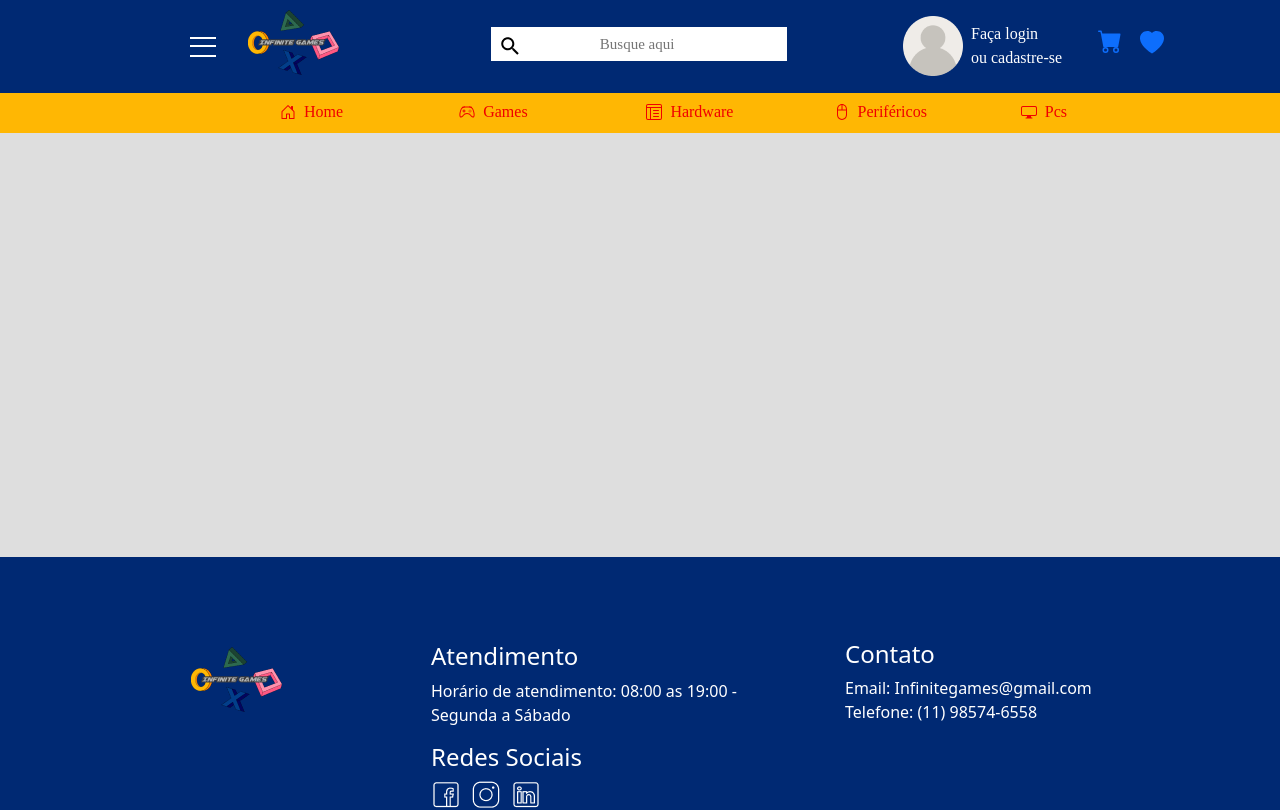
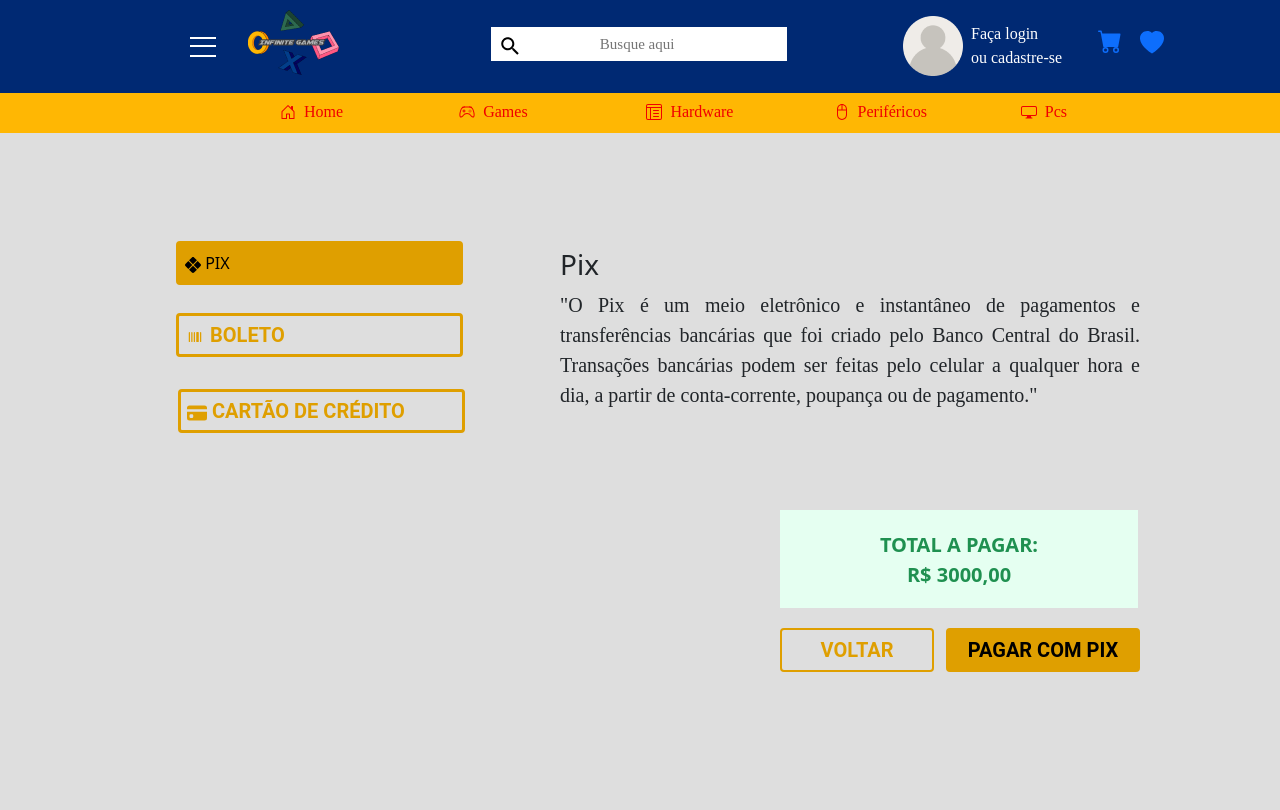
Before and after one commit to Nalanda-Dias/ProjetoTCC, a React (Create React App) app: page /pagamento in a window 1280 px wide. Shown: the top 810 px of the page. Built offline with nearby package versions, Linux system fonts and the light colour scheme.

Commit message:
Tela Carrinho, pagamento e confirmação

```diff
--- a/src/Routes/index.jsx
+++ b/src/Routes/index.jsx
@@ -8,8 +8,8 @@ import Home from '../Screens/Home/index';
 import LoginCad from '../Screens/LoginCad/index';
 import Pcs from '../Screens/Pcs';
 import Perifericos from '../Screens/Perifericos';
-
-
+import Pagamento from '../Screens/Pagamento/index';
+import Confirmacao from '../Screens/Confirmacao/index';
 export const AppRoutes = () => {
     return (
         <Router>
@@ -22,6 +22,8 @@ export const AppRoutes = () => {
                     <Route path="/pcs" exact element={<Pcs/>}/>
                     <Route path="/carrinho" exact element={<Carrinho/>}/>
                     <Route path="/detalhes" exact element={<Detalhe/>}/>
+                    <Route path="/pagamento" exact element={<Pagamento/>}/>
+                    <Route path="/confcompra" exact element={<Confirmacao/>}/>
             </Routes>
         </Router>
     )
--- a/src/Screens/Carrinho/index.jsx
+++ b/src/Screens/Carrinho/index.jsx
@@ -13,7 +13,7 @@ const Carrinho = () => {
             <div className='DivEnd'>
                 <div className='divend'>
                     <p className='icone'><BsFillGeoAltFill /></p>
-                    <h2 className='titulo01'>SELECIONE O ENDEREÇO</h2> <br /><br />
+                    <h2 className='titulo01'> SELECIONE O ENDEREÇO</h2> <br /><br />
                     <div className='conteudo'>
                         <input type="radio" name="fav_language" value="HTML" />
                         <label for="html">My Home</label>
@@ -71,7 +71,7 @@ const Carrinho = () => {
 
             <div className='DivFinal'>
                 <p className='total'>Total: <br /> R$3000,00</p>
-                <button className='button04'>CONFIRMAR</button>
+                <a href='/pagamento'><button className='button04'>CONFIRMAR</button></a>
                 <button className='button05'>CONTINUAR COMPRANDO</button>
             </div>
         </>
--- a/src/Screens/Carrinho/style.css
+++ b/src/Screens/Carrinho/style.css
@@ -152,10 +152,40 @@
 .button04
 {
     border: 2px solid #DF9F00;
-    width: 115px;
-    height: 30px;
+    width: 311.5px;
+    height: 86px;
     background-color: #DF9F00;
     color: black;
-    font-weight: 200;
+    font-weight: bold;
     font-family: roboto;
+    margin-top: 20px;
+    margin-left: 20px;
+    border-radius: 5px;
 }
+
+.button05
+{
+    border: 3px solid #DF9F00;
+    width: 311.5px;
+    height: 86px;
+    background-color: transparent;
+    color: #DF9F00;
+    font-weight: bold;
+    font-family: roboto;
+    margin-top: 20px;
+    margin-left: 20px;
+    border-radius: 5px;
+}
+
+.button05:hover
+{
+    color: black;
+    background-color: #DF9F00;
+}
+
+.button04:hover
+{
+    color: #DF9F00;
+    background-color: transparent;
+    border: 3px solid #DF9F00;
+}
--- /dev/null
+++ b/src/Screens/Confirmacao/index.jsx
@@ -0,0 +1,19 @@
+import React from 'react';
+import 'bootstrap/dist/css/bootstrap.min.css';
+import "./style.css";
+import img1 from "../../assents/check.png";
+
+const confcompra = () => {
+    return (
+
+        <>
+        <div>
+        <img src={img1} className="Check" />
+        <p className='legendaCompra'>COMPRA FINALIZADA! <br/> ENVIAMOS MAIS ONFORMAÇÕES NO EMAIL CADASTRADO</p>
+        <button className='button11'>CONTINUAR</button>
+        </div>
+        </>
+    )
+}
+
+export default confcompra
--- /dev/null
+++ b/src/Screens/Confirmacao/style.css
@@ -0,0 +1,37 @@
+.Check {
+    width: 194px;
+    height: 194px;
+    margin-top: 114.5px;
+    margin-left: 571px;
+}
+
+.legendaCompra {
+    font-family: Ubuntu;
+    font-size: 20px;
+    font-weight: 400;
+    margin-left: 0px;
+    text-align: center;
+    margin-top: 41px;
+}
+
+.button11 {
+
+    width: 194px;
+    height: 44px;
+    border-radius: 4px;
+    color: black;
+    border: 2px solid #DF9F00;
+    background-color: #DF9F00;
+    font-family: Roboto;
+    font-size: 20px;
+    font-weight: 700;
+    margin-left: 570px;
+    margin-top: 25px;
+}
+
+.button11:hover
+{
+    color: #DF9F00;
+    background-color: transparent;
+    border: 3px solid #DF9F00;
+}
--- /dev/null
+++ b/src/Screens/Pagamento/index.jsx
@@ -0,0 +1,34 @@
+import React from 'react';
+import 'bootstrap/dist/css/bootstrap.min.css';
+import "./style.css";
+import { BsFillXDiamondFill, BsUpc, BsFillCreditCardFill } from "react-icons/bs";
+
+const pagamento = () => {
+    return (
+
+        <>
+        <div className='DivButtons'>
+            <button className='button06'><BsFillXDiamondFill/> PIX</button>
+            <br/>
+            <button className='button07'><BsUpc/>  BOLETO</button>
+            <br/>
+            <button className='button08'><BsFillCreditCardFill/> CARTÃO DE CRÉDITO</button>
+        </div>
+        <div className='Pix'>
+            <h3 className='Pix'>Pix</h3>
+            <p className='PixText'>"O Pix é um meio eletrônico e instantâneo de pagamentos e transferências bancárias que foi criado
+                pelo Banco Central do Brasil. Transações bancárias podem ser feitas pelo celular a qualquer hora e
+                dia, a partir de conta-corrente, poupança ou de pagamento."</p>
+        </div>
+        <div className='Total02'>
+            <p className='Total03'>TOTAL A PAGAR: <br/> R$ 3000,00</p>
+        </div>
+        <div>
+            <button className='button09'>VOLTAR</button>
+            <a href='/confcompra'><button className='button10'>PAGAR COM PIX</button></a>
+        </div>
+        </>
+    )
+}
+
+export default pagamento
--- /dev/null
+++ b/src/Screens/Pagamento/style.css
@@ -0,0 +1,146 @@
+.button06 {
+    border-radius: 4px;
+    width: 287px;
+    height: 44px;
+    padding: 7px1 13px, 7px, 13px;
+    margin-left: 176px;
+    margin-top: 28px;
+    border: 3px solid #DF9F00;
+    background-color: #DF9F00;
+    text-align: left;
+
+}
+
+.button07 {
+    border-radius: 4px;
+    width: 287px;
+    height: 44px;
+    padding: 7px1 13px, 7px, 13px;
+    margin-left: 176px;
+    margin-top: 28px;
+    border: 3px solid #DF9F00;
+    background-color: transparent;
+    color: #DF9F00;
+    font-family: roboto;
+    font-size: 20px;
+    font-weight: 700;
+    text-align: left;
+    float: left;
+}
+
+.button07:hover
+{
+    color: black;
+    background-color: #DF9F00;
+}
+
+
+.button08 {
+    border-radius: 4px;
+    width: 287px;
+    height: 44px;
+    padding: 7px1 13px, 7px, 13px;
+    margin-left: -285px;
+    margin-top: 80px;
+    border: 3px solid #DF9F00;
+    background-color: transparent;
+    color: #DF9F00;
+    font-family: roboto;
+    font-size: 20px;
+    font-weight: 700;
+    text-align: left;
+
+}
+
+.button08:hover
+{
+    color: black;
+    background-color: #DF9F00;
+}
+
+.Pix
+{
+    margin-top: -185px;
+    margin-left: 280px;
+}
+
+.PixText
+{
+    margin-left: 280px;
+    text-align: left;
+    width: 580px;
+    font-family: Ubuntu;
+    font-size: 20px;
+    font-weight: 400;
+    text-align: justify;
+}
+
+.DivButtons
+{
+    margin-top: 80px;
+}
+
+.Total02
+{
+    width: 358px;
+    height: 98px;
+    padding: 20px, 100px, 20px, 100px;
+    background-color: #E5FFF1;
+    font-size: inter;
+    font-size: 20px;
+    font-weight: bold;
+    color: #1F9050;
+    margin-left: 780px;
+    margin-top: 100px;
+}
+
+.Total03
+{
+    text-align: center;
+    padding: 20px;
+}
+
+.button09
+{
+    width: 154px;
+    height: 44px;
+    border-radius: 4px;
+    color: #DF9F00;
+    border: 2px solid #DF9F00;
+    background-color: transparent;
+    font-family: Roboto;
+    font-size: 20px;
+    font-weight: 700;
+    margin-left: 780px;
+    margin-top: 20px;
+
+}
+
+.button10
+{
+    width: 194px;
+    height: 44px;
+    border-radius: 4px;
+    color: black;
+    border: 2px solid #DF9F00;
+    background-color: #DF9F00;
+    font-family: Roboto;
+    font-size: 20px;
+    font-weight: 700;
+    margin-left: 12px;
+
+}
+
+.button09:hover
+{
+    color: black;
+    background-color: #DF9F00;
+}
+
+
+.button10:hover
+{
+    color: #DF9F00;
+    background-color: transparent;
+    border: 3px solid #DF9F00;
+}
```
Also changed, not shown: src/assents/check.png (added), src/assents/codigo.png (added).
